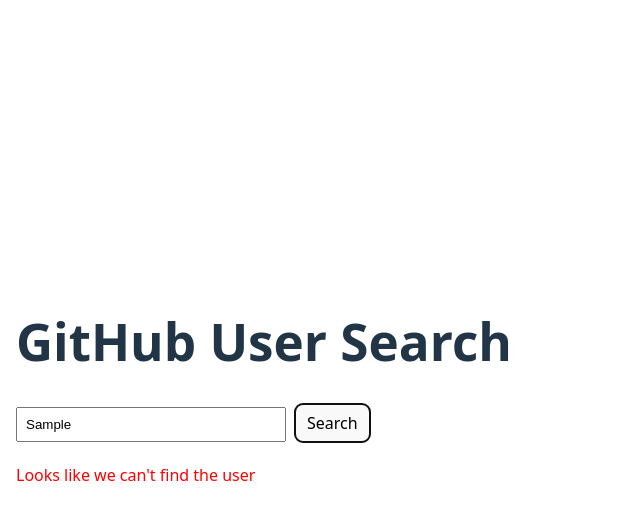
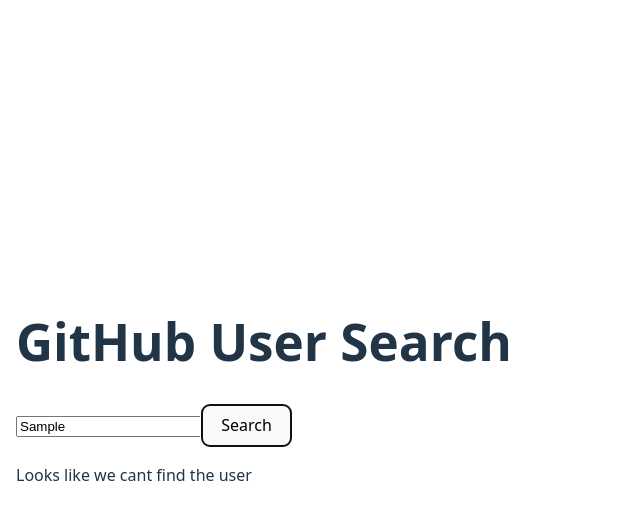
Before and after one commit to zainab9291/alx-fe-reactjs, a React (Vite) app in the folder github-user-search/: page / in a window 1280 px wide. Both pictures are taken after typing "Sample" into the empty fields and a click on the button "Search". Shown: the top 520 px of the page, without its empty margins (0-640 px from the left). Built offline with nearby package versions, Linux system fonts and the light colour scheme; no server answers.

Commit message:
Add github-user-search updatep

```diff
--- a/github-user-search/src/components/Search.jsx
+++ b/github-user-search/src/components/Search.jsx
@@ -1,43 +1,62 @@
-import { useState } from 'react';
-import { fetchUserData } from '../services/githubService';
+import { useState } from "react";
+import { fetchUserData } from "../services/githubService";
 
-const Search = ({ onUserFetched }) => {
-  const [username, setUsername] = useState('');
+const Search = () => {
+  const [username, setUsername] = useState("");
+  const [userData, setUserData] = useState(null);
   const [loading, setLoading] = useState(false);
-  const [error, setError] = useState('');
+  const [error, setError] = useState(null);
 
-  const handleSubmit = async (e) => {
+  const handleSearch = async (e) => {
     e.preventDefault();
-    setError('');
     setLoading(true);
+    setError(null);
+    setUserData(null);
 
-    const userData = await fetchUserData(username);
-    if (!userData) {
-      setError("Looks like we can't find the user");
-    } else {
-      onUserFetched(userData);
+    try {
+      const data = await fetchUserData(username);
+      if (!data || data.message === "Not Found") {
+        setError("Looks like we cant find the user");
+      } else {
+        setUserData(data);
+      }
+    } catch (err) {
+      setError("Looks like we cant find the user");
+    } finally {
+      setLoading(false);
     }
-
-    setLoading(false);
   };
 
   return (
     <div>
-      <form onSubmit={handleSubmit} style={{ marginBottom: '20px' }}>
+      <form onSubmit={handleSearch}>
         <input
           type="text"
+          placeholder="Search GitHub username..."
           value={username}
           onChange={(e) => setUsername(e.target.value)}
-          placeholder="Enter GitHub username"
-          style={{ padding: '8px', width: '250px' }}
         />
-        <button type="submit" style={{ padding: '8px 12px', marginLeft: '8px' }}>
-          Search
-        </button>
+        <button type="submit">Search</button>
       </form>
 
       {loading && <p>Loading...</p>}
-      {error && <p style={{ color: 'red' }}>{error}</p>}
+      {error && <p>{error}</p>}
+
+      {userData && (
+        <div>
+          {/* الاختبار بيطلب avatar_url و img */}
+          <img
+            src={userData.avatar_url}
+            alt={`${userData.login} avatar`}
+            width="100"
+          />
+          {/* الاختبار بيطلب login */}
+          <h2>{userData.login}</h2>
+          <a href={userData.html_url} target="_blank" rel="noreferrer">
+            View Profile
+          </a>
+        </div>
+      )}
     </div>
   );
 };
```
